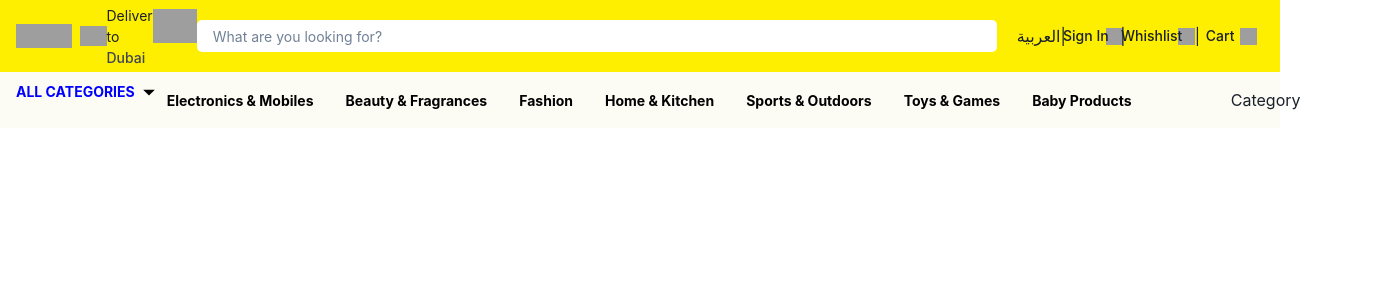
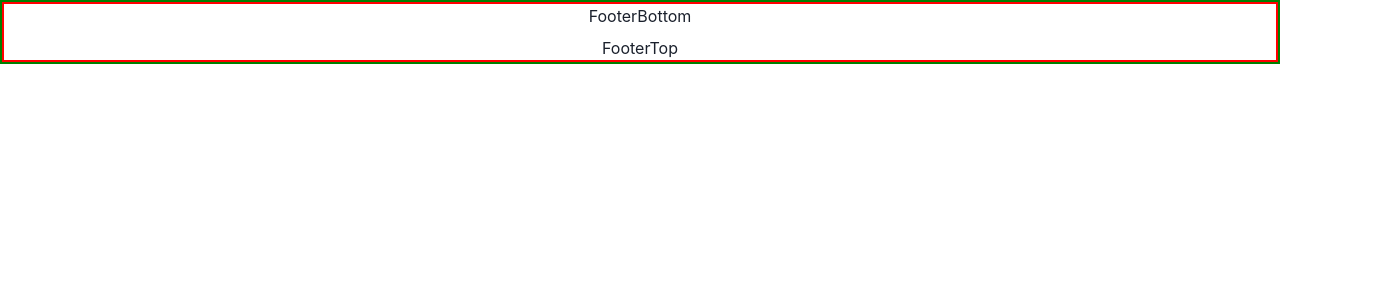
Before and after one commit to Chhaya-chouhan966/Noon, a React (Create React App) app: page / in a window 1280 px wide. Shown: the top 300 px of the page, 1380 px wide, since content can reach past the window. Built offline with nearby package versions, Linux system fonts and the light colour scheme; grey boxes are pictures that could not be loaded.

Commit message:
first commit

```diff
--- a/src/App.css
+++ b/src/App.css
@@ -1,7 +1,6 @@
 .App{
-    margin: 0;
+    /* margin: 0;
     padding: 0;
-    box-sizing: border-box;
-    height: 100vh;
-    width: 100%;
+    box-sizing: border-box; */
+
 }
--- a/src/App.js
+++ b/src/App.js
@@ -1,13 +1,16 @@
+import { Box, Container } from '@chakra-ui/react';
 import './App.css';
+import Footer from './component/Footer/Footer';
 import Header from './component/Header/Header';
 
 
 
 function App() {
   return (
-    <div className="App">
-      <Header/>
-    </div>
+    <Box className="App" border={"2px solid green"}>
+      {/* <Header /> */}
+      <Footer />
+    </Box>
   );
 }
 
--- /dev/null
+++ b/src/component/Footer/Footer.jsx
@@ -0,0 +1,18 @@
+import { Container, VStack } from '@chakra-ui/react'
+import React from 'react'
+import FooterBottom from './footerBottom/FooterBottom'
+import FooterTop from './footerTop/FooterTop'
+
+const Footer = () => {
+    return (
+        <Container maxW={'container.ls'} border={"2px solid red"}>
+            <VStack>
+                <FooterBottom />
+                <FooterTop />
+            </VStack>
+
+        </Container>
+    )
+}
+
+export default Footer
--- /dev/null
+++ b/src/component/Footer/footerBottom/FooterBottom.jsx
@@ -0,0 +1,10 @@
+import { Box } from '@chakra-ui/react'
+import React from 'react'
+
+const FooterBottom = () => {
+  return (
+    <Box>FooterBottom</Box>
+  )
+}
+
+export default FooterBottom
--- /dev/null
+++ b/src/component/Footer/footerTop/FooterTop.jsx
@@ -0,0 +1,10 @@
+import { Box } from '@chakra-ui/react'
+import React from 'react'
+
+const FooterTop = () => {
+  return (
+    <Box>FooterTop</Box>
+  )
+}
+
+export default FooterTop
--- a/src/component/Header/BottomTopBar/BottomTopBar.jsx
+++ b/src/component/Header/BottomTopBar/BottomTopBar.jsx
@@ -1,5 +1,6 @@
 import React from 'react'
 import {
+    Box,
     Container,
     Flex
 } from '@chakra-ui/react'
@@ -10,10 +11,8 @@ import AllCategory from './allCategry/AllCategory'
 
 const BottomTopBar = () => {
     return (
-        <Container
+        <Box
             // border={"2px solid red"}
-
-            maxW={"full"}
             h={"7vh"}
             bg={"#fcfbf4"}
             px={0}
@@ -21,9 +20,9 @@ const BottomTopBar = () => {
             <Flex>
                 <AllCategory />
                 <Category />
-                <SlideBanner/>
+                <SlideBanner />
             </Flex>
-        </Container>
+        </Box>
     )
 }
 
--- a/src/component/Header/BottomTopBar/SliderBaner/SlideBanner.jsx
+++ b/src/component/Header/BottomTopBar/SliderBaner/SlideBanner.jsx
@@ -11,6 +11,7 @@ const SlideBanner = () => {
             px={"80px"}
         >
             Category
+
         </Flex>
     )
 }
```
